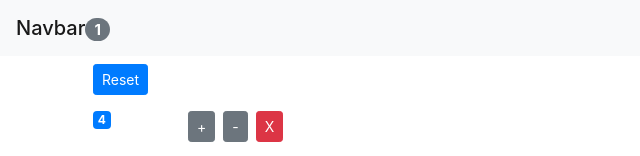
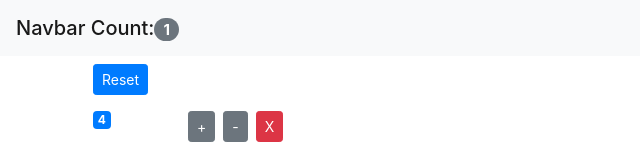
Before and after one commit to shakilsaddam/React-counter-app, a React (Create React App) app: page / in a window 1280 px wide. Shown: the top 156 px of the page, without its empty margins (0-640 px from the left). Built offline with nearby package versions, Linux system fonts and the light colour scheme.

Commit message:
Update Navbar.jsx

```diff
--- a/src/components/Navbar.jsx
+++ b/src/components/Navbar.jsx
@@ -8,7 +8,7 @@ const Navbar = ({totalCounter}) =>{
   return (
 
   <nav className="navbar navbar-light bg-light">
-    <span className="navbar-brand mb-0 h1">Navbar
+    <span className="navbar-brand mb-0 h1">Navbar Count:
     <span className="badge badge-pill badge-secondary">{totalCounter}</span> </span>
   </nav>
   );
```
